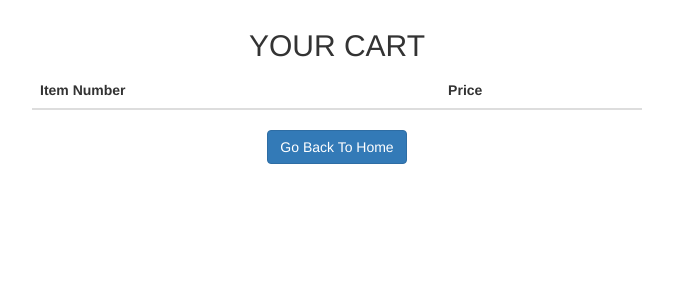
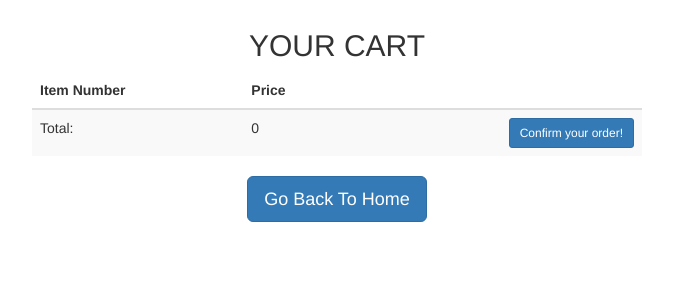
Before and after one commit to pandeydivesh15/VTCWebDevProject, a PHP site: page /cart.php in a window 1280 px wide. Shown: the part 51-351 px from the top of the page, without its empty margins (303-976 px from the left). Run offline with PHP 8.4, Linux system fonts and the light colour scheme; the visitor is signed in with stand-in values (Sample User, id 1); tables that the repository leaves empty or names only in its code hold one stand-in row (values such as "Sample post"); lists and menus that the app fills with data are empty.

Commit message:
Implements cart.php page(displays all selected items)

```diff
--- a/cart.php
+++ b/cart.php
@@ -45,10 +45,27 @@
 							Item Number
 						</th>
 						<th> Price</th>
+						<th></th>
 					</thead>
+					<tbody>
+						<?php
+							require 'createConnection.php';
+							$sum=0;
+							$sqlQuery = "SELECT `id`, `price` FROM `items` WHERE `cart`=1";
+							$result=mysqli_query($conn, $sqlQuery);
+							while($row = mysqli_fetch_array($result,MYSQLI_ASSOC))
+							{
+								$sum+= $row["price"];
+								$id = $row["id"].", ";
+								echo "<tr><td>"."#".$row["id"]."</td><td>".$row['price']."</td><td><a href='remove.php?
+								id={$row['id']}' style='float: right;'>Remove</a></td></tr>";
+							}
+							echo "<tr ><td>Total:</td><td>".$sum."</td><td><a href='success.php' class='btn btn-primary btn-sm' style='float: right;'> Confirm your order!</a></td></tr>";
+						?>
+					</tbody>
 				</table>
 				<div style="text-align: center;">
-				<button class="btn btn-primary"><a style="color:white" href="home.php">Go Back To Home</a></button>
+				<a href="home.php"><button class="btn btn-primary btn-lg">Go Back To Home</button></a>
 				</div>
 	</div>
 	</div>
```
Also changed, not shown: remove.php (added, +19 -0 lines).
